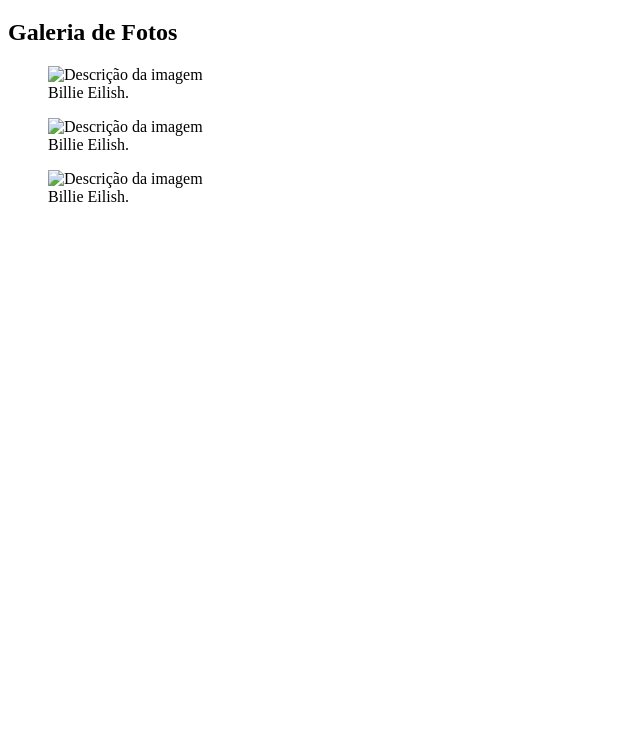
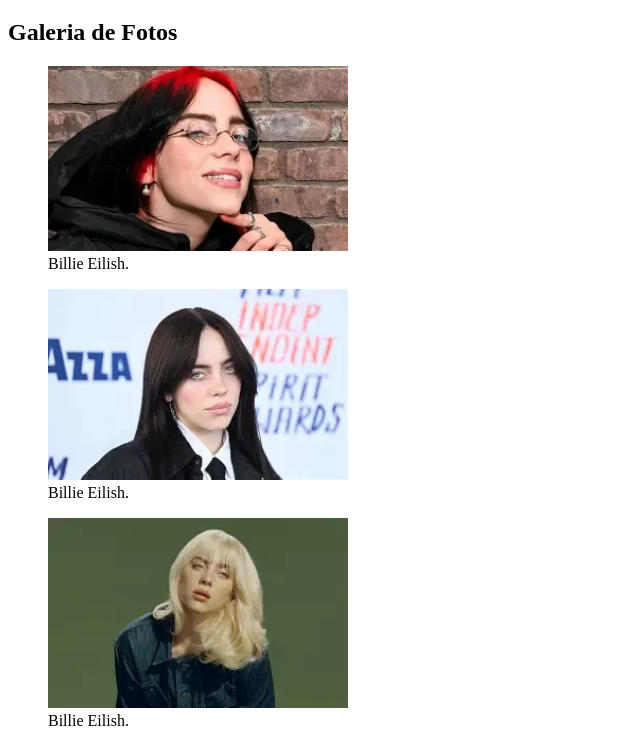
Before and after one commit to maxlima13/Portfolio-de-Imagem, a plain HTML site: page index.html in a window 1280 px wide. Shown: the part 61-807 px from the top of the page, without its empty margins (0-640 px from the left). Drawn offline with Linux system fonts and the light colour scheme.

Commit message:
Update index.html

```diff
--- a/index.html
+++ b/index.html
@@ -10,17 +10,17 @@
         <h2>Galeria de Fotos</h2>
 
      <figure>
-        <img src="billie1.webp.jpg" alt="Descrição da imagem" width="300">
+        <img src="img/billie1.webp.jpg" alt="Descrição da imagem" width="300">
         <figcaption>Billie Eilish.</figcaption>
     </figure>
 
     <figure>
-        <img src="billie2.webp" alt="Descrição da imagem" width="300">
+        <img src="img/billie2.webp" alt="Descrição da imagem" width="300">
         <figcaption>Billie Eilish.</figcaption>
     </figure>
 
     <figure>
-        <img src="billie3.webp" alt="Descrição da imagem" width="300">
+        <img src="img/billie3.webp" alt="Descrição da imagem" width="300">
         <figcaption>Billie Eilish.</figcaption>
     </figure>
 
```
